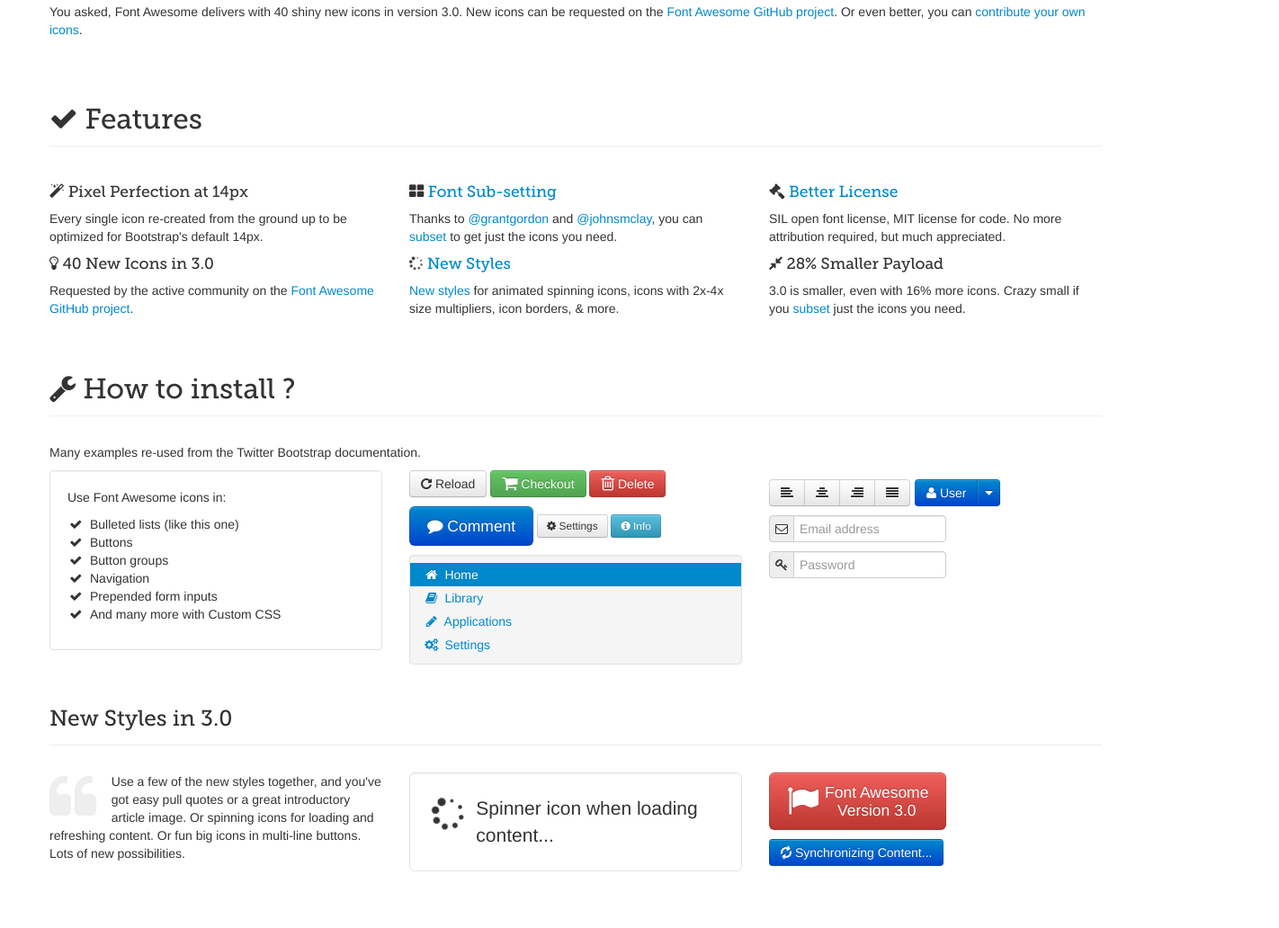
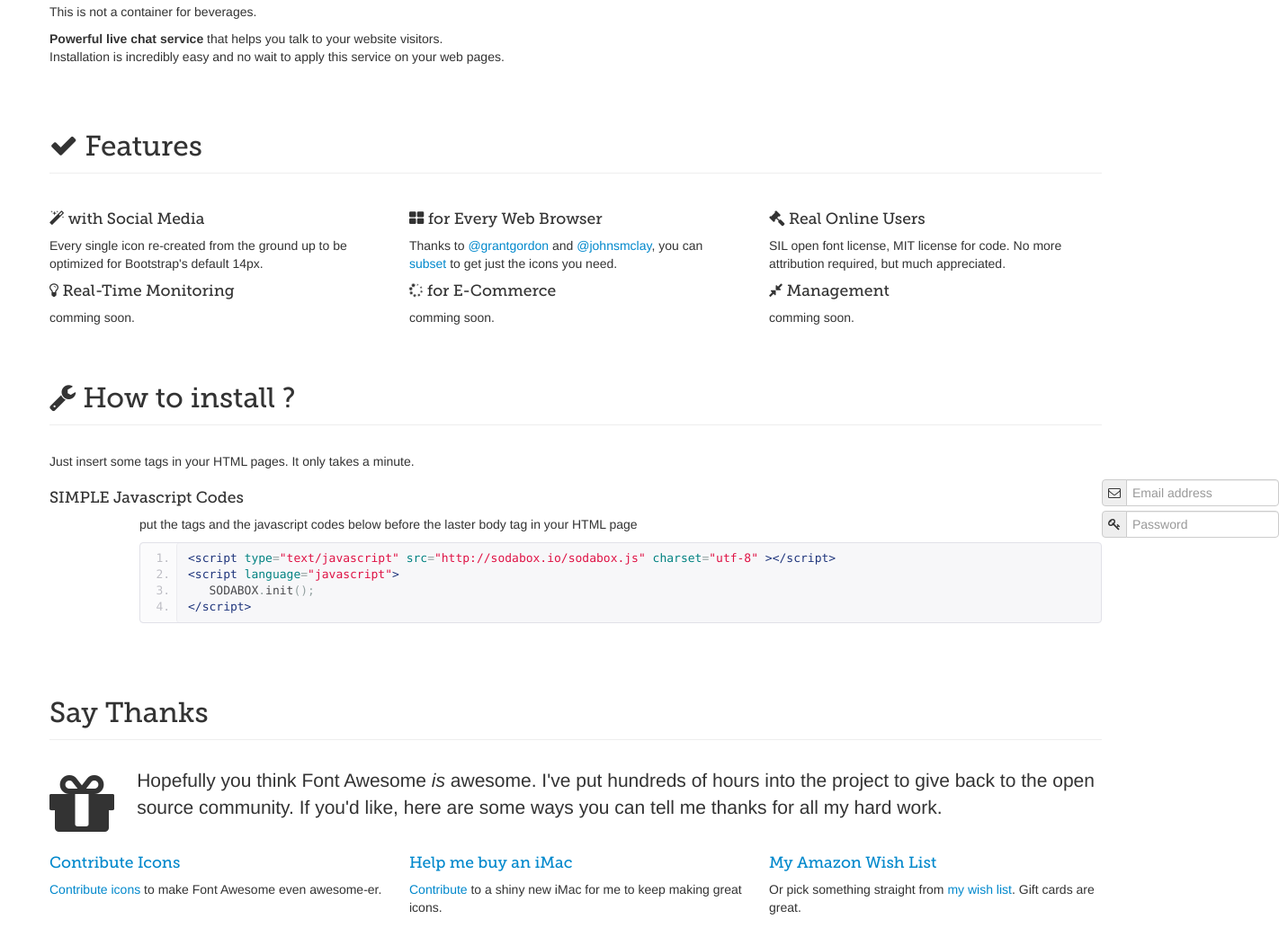
Before and after one commit to sodabox/sodabox.github.com, a plain HTML site: page index.html in a window 1280 px wide. Shown: the part 752-1784 px from the top of the page at 90% size, 1422 px wide, since content can reach past the window. Drawn offline with Linux system fonts and the light colour scheme.

Commit message:
Update index.html

```diff
--- a/index.html
+++ b/index.html
@@ -110,7 +110,7 @@
 
 <div id="intro">
 	<div class="container">
-		<h1>SODABOX is a social web chatting service on your web pages.</h1>
+		<h1><i class="icon-quote-left"></i> SODABOX is a social web chat service for your web pages. <i class="icon-quote-right"></i> </h1>
 	</div>
 </div>
 
@@ -120,11 +120,9 @@
   <h2 class="page-header"><i class="icon-lightbulb"></i>  What is SODABOX ? </h2>
   <div class="row">
   <div class="span12">
-    <p>
-      You asked, Font Awesome delivers with 40 shiny new icons in version 3.0. New icons can be requested on the
-      <a href="https://github.com/FortAwesome/Font-Awesome" target="_blank">Font Awesome GitHub project</a>. Or even
-      better, you can <a href="#contribute">contribute your own icons</a>.
-    </p>
+    <p>This is not a container for beverages.  </p>
+	<p><b>Powerful live chat service</b> that helps you talk to your website visitors. <br/>
+	Installation is incredibly easy and no wait to apply this service on your web pages. </p>
   </div>
   </div>
 </section>
@@ -133,30 +131,30 @@
   <h2 class="page-header"><i class="icon-ok"></i>  Features </h2>
   <div class="row">
     <div class="span4">
-      <h4><i class="icon-magic"></i> Pixel Perfection at 14px</h4>
+      <h4><i class="icon-magic"></i> with Social Media</h4>
       Every single icon re-created from the ground up to be optimized for Bootstrap's default 14px.
     </div>
     <div class="span4">
-      <h4><i class="icon-th-large"></i> <a target="_blank"  href="http://icnfnt.com/">Font Sub-setting</a></h4>
+      <h4><i class="icon-th-large"></i> for Every Web Browser </h4>
       Thanks to <a target="_blank" href="https://twitter.com/grantgordon">@grantgordon</a> and <a target="_blank" href="https://twitter.com/johnsmclay">@johnsmclay</a>, you can <a target="_blank"  href="http://icnfnt.com/">subset</a> to get just the icons you need.
     </div>
     <div class="span4">
-      <h4><i class="icon-legal"></i> <a href="#license">Better License</a></h4>
+      <h4><i class="icon-legal"></i> Real Online Users</h4>
       SIL open font license, MIT license for code. No more attribution required, but much appreciated.
     </div>
   </div>
   <div class="row">
     <div class="span4">
-      <h4><i class="icon-lightbulb"></i> 40 New Icons in 3.0</h4>
-      Requested by the active community on the <a href="https://github.com/FortAwesome/Font-Awesome" target="_blank">Font Awesome GitHub project</a>.
+      <h4><i class="icon-lightbulb"></i> Real-Time Monitoring </h4>
+      comming soon.
     </div>
     <div class="span4">
-      <h4><i class="icon-spinner icon-spin"></i> <a href="#examples">New Styles</a></h4>
-      <a href="#examples">New styles</a> for animated spinning icons, icons with 2x-4x size multipliers, icon borders, & more.
+      <h4><i class="icon-spinner icon-spin"></i> for E-Commerce</h4>
+      comming soon.
     </div>
     <div class="span4">
-      <h4><i class="icon-resize-small"></i> 28% Smaller Payload</h4>
-      3.0 is smaller, even with 16% more icons. Crazy small if you <a target="_blank"  href="http://icnfnt.com/">subset</a> just the icons you need.
+      <h4><i class="icon-resize-small"></i> Management</h4>
+      comming soon.
     </div>
   </div>
 </section>
@@ -164,105 +162,37 @@
 
 <section id="install">
   <h2 class="page-header"><i class="icon-wrench"></i>  How to install ?</h2>
-  <p>Many examples re-used from the Twitter Bootstrap documentation.</p>
+  <p>Just insert some tags in your HTML pages. It only takes a minute.</p>
 	<div class="row">
-    <div class="span4">
-      <div class="well well-transparent">
-        <p>Use Font Awesome icons in:</p>
-        <ul class="icons">
-          <li><i class="icon-ok"></i>Bulleted lists (like this one)</li>
-          <li><i class="icon-ok"></i>Buttons</li>
-          <li><i class="icon-ok"></i>Button groups</li>
-          <li><i class="icon-ok"></i>Navigation</li>
-          <li><i class="icon-ok"></i>Prepended form inputs</li>
-          <li><i class="icon-ok"></i>And many more with Custom CSS</li>
-        </ul>
+	  <div class="span12">
+		<h4>SIMPLE Javascript Codes</h4>
 	  </div>
+	  <div class="span1">
+		<p>
+		</p>
 	  </div>
-    <div class="span4">
+	  <div class="span11">
 		<p>
-        <a class="btn" href="#"><i class="icon-repeat"></i> Reload</a>
-        <a class="btn btn-success" href="#"><i class="icon-shopping-cart icon-large"></i> Checkout</a>
-        <a class="btn btn-danger" href="#"><i class="icon-trash icon-large"></i> Delete</a>
+		  put the tags and the javascript codes below before the laster body tag in your HTML page
 		</p>
-      <p>
-        <a class="btn btn-large btn-primary" href="#"><i class="icon-comment"></i> Comment</a>
-        <a class="btn btn-small" href="#"><i class="icon-cog"></i> Settings</a>
-        <a class="btn btn-small btn-info" href="#"><i class="icon-info-sign"></i> Info</a>
-      </p>
-      <div class="well" style="padding: 8px 0;">
-        <ul class="nav nav-list">
-          <li class="active"><a href="#"><i class="icon-home"></i> Home</a></li>
-          <li><a href="#"><i class="icon-book"></i> Library</a></li>
-          <li><a href="#"><i class="icon-pencil"></i> Applications</a></li>
-          <li><a href="#"><i class="icon-cogs"></i> Settings</a></li>
-        </ul>
+	<pre class="prettyprint linenums">&lt;script type=&quot;text/javascript&quot; src=&quot;http://sodabox.io/sodabox.js&quot; charset=&quot;utf-8&quot; &gt;&lt;/script&gt;
+&lt;script language=&quot;javascript&quot;&gt;
+   SODABOX.init();
+&lt;/script&gt;</pre>
 	  </div>
-    </div>
-    <div class="span4">
-      <div class="btn-toolbar">
-        <div class="btn-group">
-          <a class="btn" href="#"><i class="icon-align-left"></i></a>
-          <a class="btn" href="#"><i class="icon-align-center"></i></a>
-          <a class="btn" href="#"><i class="icon-align-right"></i></a>
-          <a class="btn" href="#"><i class="icon-align-justify"></i></a>
-        </div>
-        <div class="btn-group">
-          <a class="btn btn-primary" href="#"><i class="icon-user"></i> User</a>
-          <a class="btn btn-primary dropdown-toggle" data-toggle="dropdown" href="#"><span class="icon-caret-down"></span></a>
-          <ul class="dropdown-menu">
-            <li><a href="#"><i class="icon-pencil"></i> Edit</a></li>
-            <li><a href="#"><i class="icon-trash"></i> Delete</a></li>
-            <li><a href="#"><i class="icon-ban-circle"></i> Ban</a></li>
-            <li class="divider"></li>
-            <li><a href="#"><i class="i"></i> Make admin</a></li>
-          </ul>
-        </div>
-      </div>
+
 <form>
-        <div class="control-group">
-          <div class="controls">
 <div class="input-prepend">
 <span class="add-on"><i class="icon-envelope"></i></span>
-              <input class="span2" id="inputIcon" type="text" placeholder="Email address">
+<input class="span2" type="text" placeholder="Email address">
 </div>
-          </div>
-        </div>
-        <div class="control-group">
-          <div class="controls">
 <div class="input-prepend">
 <span class="add-on"><i class="icon-key"></i></span>
-              <input class="span2" id="inputIcon2" type="text" placeholder="Password">
-            </div>
-          </div>
+<input class="span2" type="password" placeholder="Password">
 </div>
 </form>
-      <div>
-        <span class="rating">
-          <span class="star"></span><span class="star"></span><span class="star"></span><span class="star"></span><span class="star"></span>
-        </span>
-      </div>
-    </div>
-  </div>
 
-  <h3 class="page-header">New Styles in 3.0</h3>
-  <div class="row">
-    <div class="span4">
-      <i class="icon-quote-left icon-4x pull-left icon-muted"></i>
-      Use a few of the new styles together, and you've got easy pull quotes or a great introductory article image.
-      Or spinning icons for loading and refreshing content. Or fun big icons in multi-line buttons. Lots of new possibilities.
-    </div>
-    <div class="span4">
-      <div class="well well-large well-transparent lead">
-        <i class="icon-spinner icon-spin icon-2x pull-left"></i> Spinner icon when loading content...
-      </div>
-    </div>
-    <div class="span4">
-      <p>
-        <a class="btn btn-large btn-danger" href="#"><i class="icon-flag icon-2x pull-left"></i>Font Awesome<br>Version 3.0</a>
-      </p>
-      <a class="btn btn-primary" href="#"><i class="icon-refresh icon-spin"></i> Synchronizing Content...</a>
-    </div>
+
 	</div>
 </section>
 
```
Lines whose indentation alone changed are shown as unchanged.
